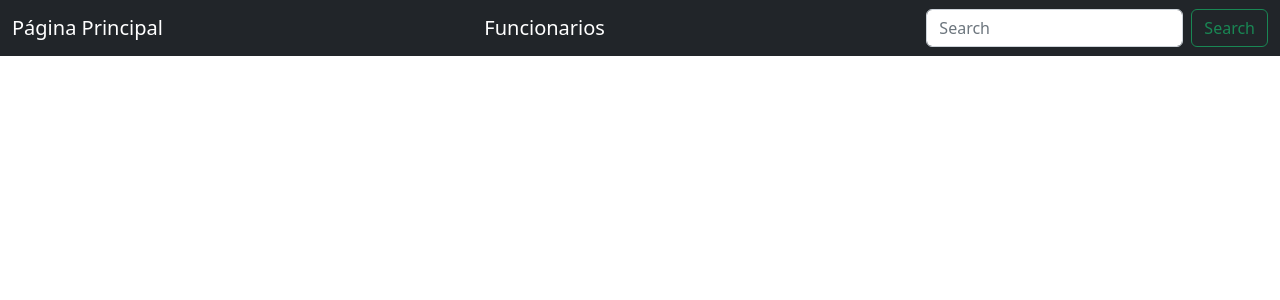
After one commit to Vinicius2543/NocoesDaProgramassaoTeste, a PHP site: page /editarFuncionarios.php in a window 1280 px wide. The commit adds this page. Shown: the top 300 px of the page. Run offline with PHP 8.4, Linux system fonts and the light colour scheme.

Commit message:
atualizacao de arquivos dia 06 do 07

```diff
--- /dev/null
+++ b/editarFuncionarios.php
@@ -0,0 +1,21 @@
+<!doctype html>
+<html lang="en">
+  <head>
+    <meta charset="utf-8">
+    <meta name="viewport" content="width=device-width, initial-scale=1">
+    <title>Bootstrap demo</title>
+    <link href="https://cdn.jsdelivr.net/npm/bootstrap@5.2.0-beta1/dist/css/bootstrap.min.css" rel="stylesheet" integrity="sha384-0evHe/X+R7YkIZDRvuzKMRqM+OrBnVFBL6DOitfPri4tjfHxaWutUpFmBp4vmVor" crossorigin="anonymous">
+  </head>
+  <body>
+    <nav class="navbar bg-dark">
+    <div class="container-fluid">
+        <a href="bootstrap.php" class="navbar-brand" style = "color:white">Página Principal</a>
+        <a href="funcionarios.php" class="navbar-brand" style = "color:white">Funcionarios</a>
+        <form class="d-flex" role="search">
+          <input class="form-control me-2" type="search" placeholder="Search" aria-label="Search">
+          <button class="btn btn-outline-success" type="submit">Search</button>
+        </form>
+    </div>
+    </nav>
+</body>
+</htm>
```
Also changed, not shown: funcionarios.php (+21 -2 lines).
